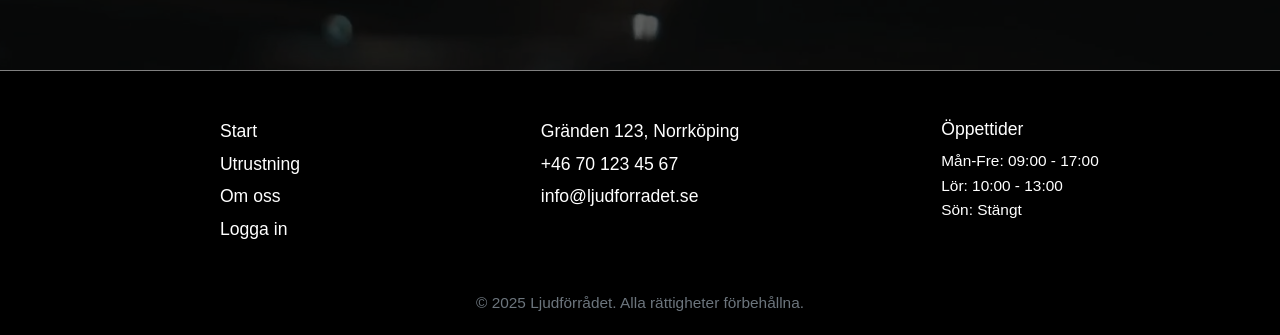
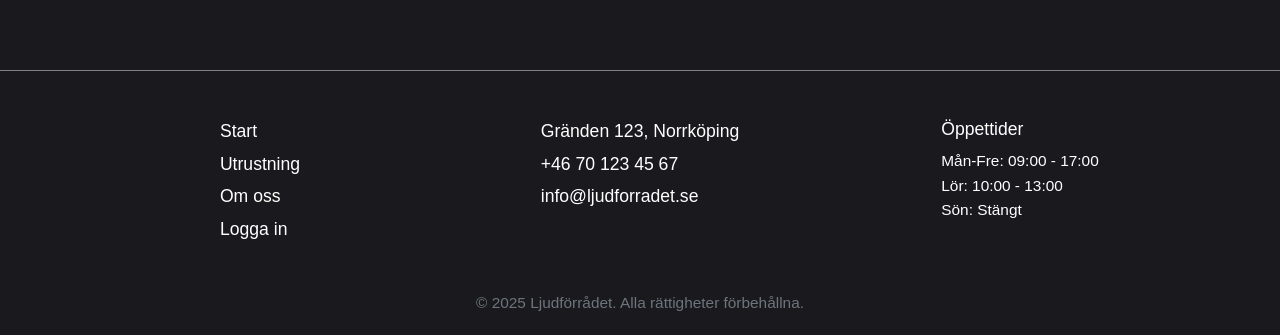
Before and after one commit to Peppson/Ljudforradet, a React (Vite) app: page /about-us in a window 1280 px wide. Shown: the part 730-1065 px from the top of the page. Built offline with nearby package versions, Linux system fonts and the light colour scheme.

Commit message:
new colors

```diff
--- a/sass/_bootstrap.scss
+++ b/sass/_bootstrap.scss
@@ -54,6 +54,10 @@ $light: #9797A2; // #9797A2;
   filter: grayscale(20%) brightness(40%);
 }
 
+.background-color-overlay {
+  background-color: #1A1A1E;
+}
+
 .page-section {
   position: relative;
   z-index: 2;
--- a/src/components/Footer.tsx
+++ b/src/components/Footer.tsx
@@ -5,7 +5,7 @@ import Divider from './divider';
 
 export default function Footer() {
   return (
-    <footer className="bg-black">
+    <footer className="background-color-overlay">
       <Divider />
       <div className="pt-5">
         <Container>
--- a/src/pages/AboutPage.tsx
+++ b/src/pages/AboutPage.tsx
@@ -1,10 +1,6 @@
 export default function AboutPage() {
   return <>
-    <section className="background-container">
-      <img src="images/video-still-2.png" className="background-img" />
-    </section>
-
-    <section className="page-section px-2">
+    <section className="page-section px-2 background-color-overlay">
       <div className="container mt-5">
         <div className="row bg-dark py-3 p-2 p-md-4 bg-opacity-75 rounded-3 mt-5">
           <div className="col-md-6">
@@ -25,6 +21,7 @@ export default function AboutPage() {
           </div>
         </div>
       </div >
+      <div className="my-3"> </div>
     </section >
   </>;
 }
--- a/src/pages/StartPage.tsx
+++ b/src/pages/StartPage.tsx
@@ -40,7 +40,7 @@ export default function StartPage() {
 
     <Divider />
 
-    <section id="discover-section" className="bg-black w-100">
+    <section id="discover-section" className="background-color-overlay w-100">
       <div className="container py-3">
 
         <div className="text-center py-5">
```
Also changed, not shown: tsconfig.app.json (+7 -16 lines).
